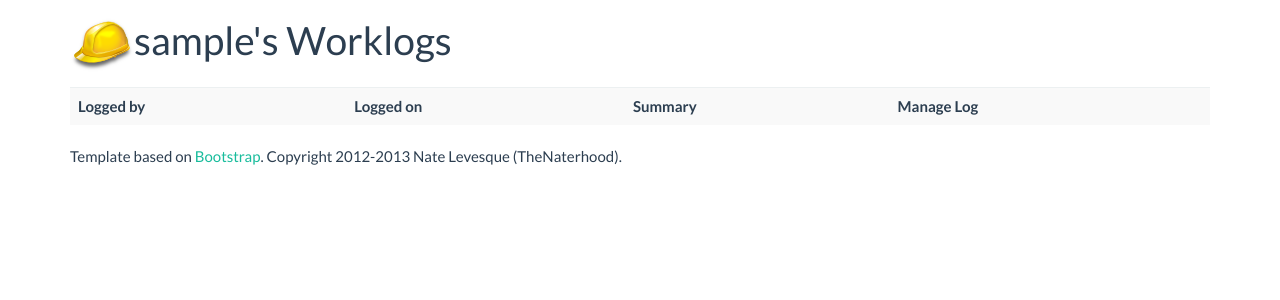
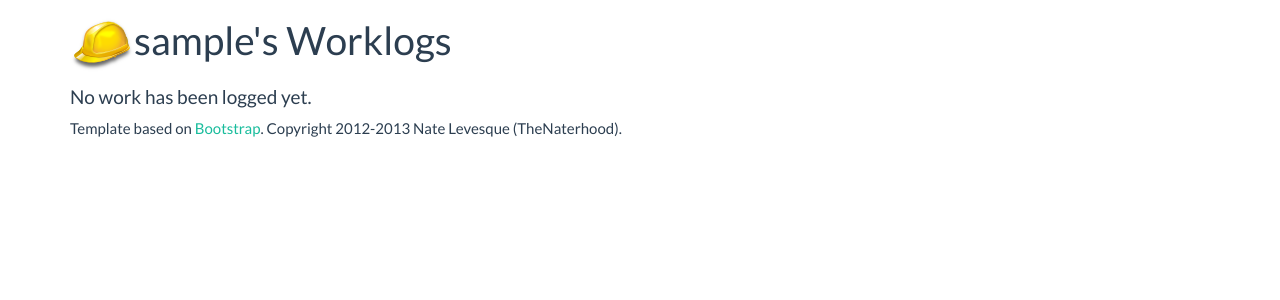
Before and after one commit to thenaterhood/subproject, a Django app: page /work/ in a window 1280 px wide. Shown: the part 61-361 px from the top of the page. Run offline with Django 3.2, Linux system fonts and the light colour scheme; the visitor is signed in with stand-in values (Sample User, id 1); data that the repository does not hold is empty; parts of the project's set-up code (start-up, migrations or seed data) failed here and were passed over.

Commit message:
improve appearance if no worklogs exist

```diff
--- a/worklogs/templates/worklog_list.html
+++ b/worklogs/templates/worklog_list.html
@@ -20,6 +20,9 @@
 	<h1><img src="/static/img/work.png" />{{owner.username}}'s Worklogs</h1>
 {% endif %}
 
+{% if num_logs < 1 %}
+<h4>No work has been logged yet.</h4>
+{% else %}
 
 	<table class="table table-striped">
 		<tr>
@@ -44,5 +47,6 @@
 	{% endfor %}
 
 	</table>
+	{% endif %}
 
 {% endblock %}
--- a/worklogs/views.py
+++ b/worklogs/views.py
@@ -252,6 +252,8 @@ def list_worklogs(request, user=False):
           pageData['owner'] = creator
           pageData['logs'] = []
 
+    pageData['num_logs'] = len(pageData['logs'])
+
     return render_to_response('worklog_list.html', pageData)
 
 
```
